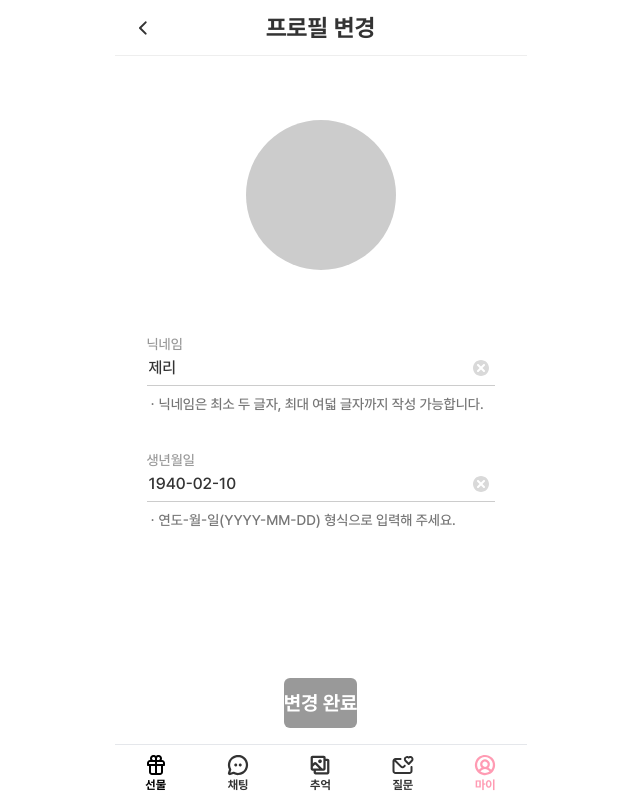
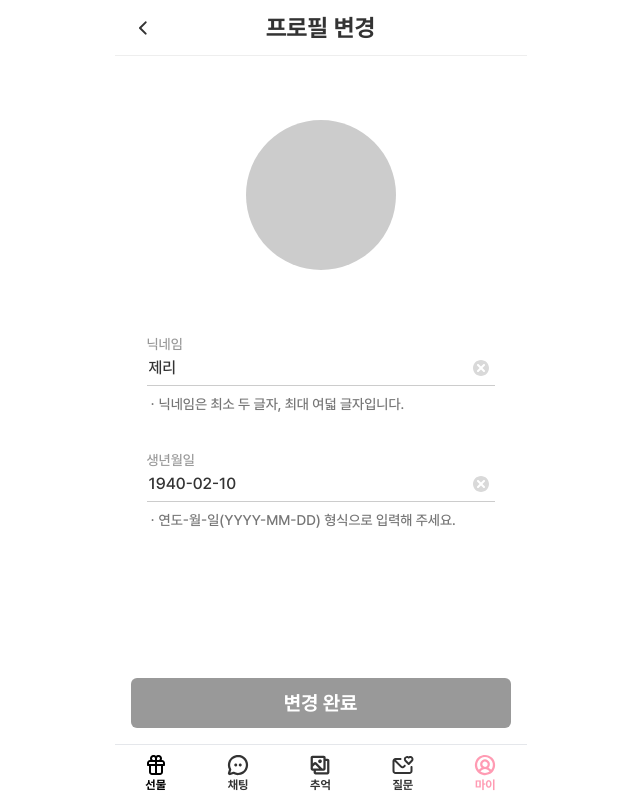
Before and after one commit to LoFin-official/LoFin-FE, a Next.js app: page /my-page/profile/edit in a window 1280 px wide. Shown: the whole page, without its empty margins (312-952 px from the left). Built offline with nearby package versions, Linux system fonts and the light colour scheme.

Commit message:
📝 Update : 마이 - 프로필 수정 : 스타일 수정

```diff
--- a/src/pages/my-page/profile/edit.tsx
+++ b/src/pages/my-page/profile/edit.tsx
@@ -57,21 +57,21 @@ export default function ProfileEditPage() {
 
   return (
     <div className='flex flex-col justify-between min-h-[calc(100vh-112px)] pt-16 items-center'>
-      <div className='flex flex-col gap-16 items-center'>
+      <div className='flex flex-col gap-16 items-center w-full max-w-[412px] px-4'>
         <div className='w-[150px] h-[150px] bg-[#CCCCCC] rounded-full'></div>
-        <div className='flex flex-col gap-8'>
+        <div className='flex flex-col gap-8 w-full max-w-[348px]'>
           <Input
-            width={'348px'}
+            width='w-full max-w-[348px]'
             label='닉네임'
             placeholder='제리'
-            helperText='ㆍ닉네임은 최소 두 글자, 최대 여덟 글자까지 작성 가능합니다.'
+            helperText='ㆍ닉네임은 최소 두 글자, 최대 여덟 글자입니다.'
             name='nickname'
             maxLength={8}
             value={formData.nickname}
             onChange={handleChange}
           />
           <Input
-            width={'348px'}
+            width='w-full max-w-[348px]'
             label='생년월일'
             placeholder='1940. 02. 10.'
             helperText='ㆍ연도-월-일(YYYY-MM-DD) 형식으로 입력해 주세요.'
@@ -82,7 +82,7 @@ export default function ProfileEditPage() {
           />
         </div>
       </div>
-      <div className='mt-16'>
+      <div className='mt-16 w-full max-w-[412px] mx-auto px-4'>
         <Button isComplete={isComplete} onClick={handleProfile} className='mb-4'>
           변경 완료
         </Button>
```
